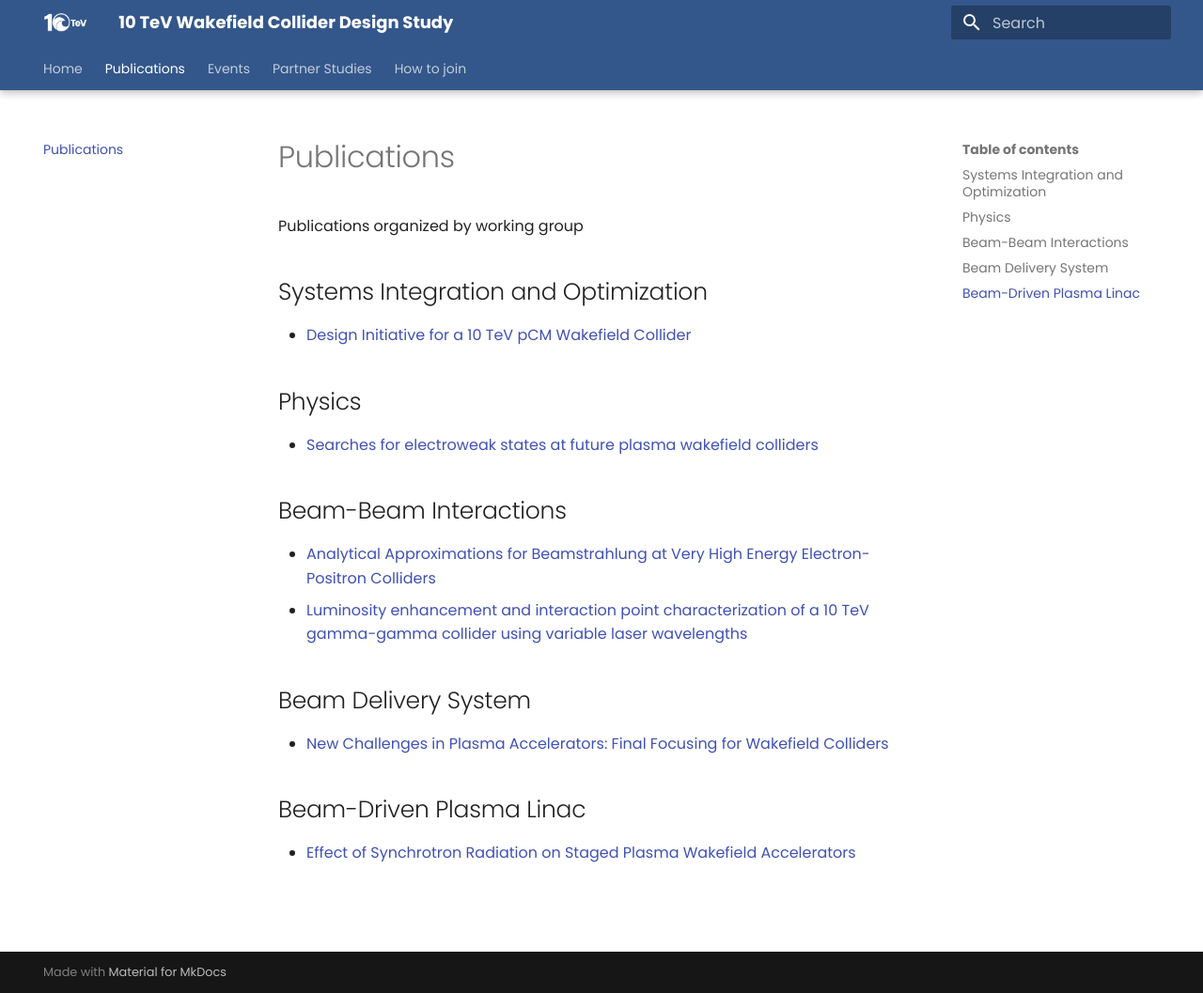
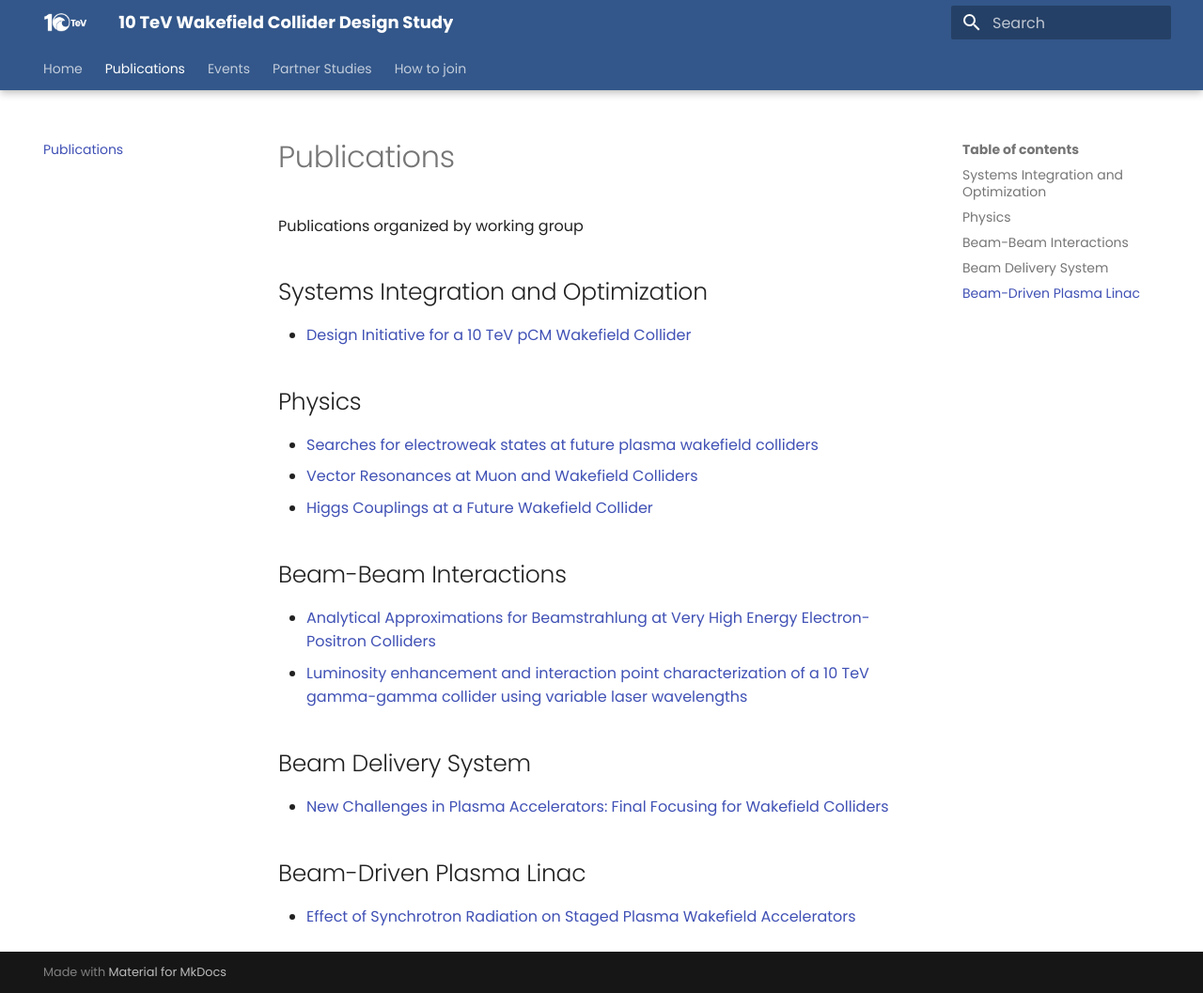
Before and after one commit to 10TeV-wakefield-collider/10TeV-wakefield-collider.github.io, an MkDocs documentation site: the page built from docs/publications.md, in a window 1280 px wide and 1057 px high. Shown: the whole window at 94% size. Built offline with MkDocs 1.6.1 and Material for MkDocs 9.7.7, drawn with Linux system fonts in a browser that asks for light colours.

Commit message:
new theory papers

```diff
--- a/docs/publications.md
+++ b/docs/publications.md
@@ -6,6 +6,8 @@ Publications organized by working group
 
 ## Physics
 - [Searches for electroweak states at future plasma wakefield colliders](https://arxiv.org/abs/2512.09995)
+- [Vector Resonances at Muon and Wakefield Colliders](https://arxiv.org/abs/2603.18146)
+- [Higgs Couplings at a Future Wakefield Collider](https://arxiv.org/abs/2607.19463)
 
 ## Beam-Beam Interactions
 - [Analytical Approximations for Beamstrahlung at Very High Energy Electron-Positron Colliders](https://arxiv.org/abs/2511.20912)
```
